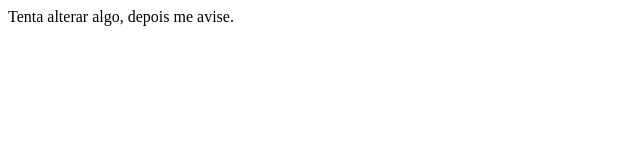
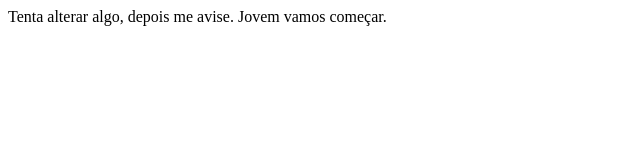
Before and after one commit to KanagiKazuya/Teste-de-trabalho-em-grupo, a plain HTML site: page index.html in a window 1280 px wide. Shown: the whole page, without its empty margins (0-640 px from the left). Drawn offline with Linux system fonts and the light colour scheme.

Commit message:
Update index.html
Alterei

```diff
--- a/index.html
+++ b/index.html
@@ -6,6 +6,7 @@
   <body>
     <p>
       Tenta alterar algo, depois me avise.
+      Jovem vamos começar.
     </p>
   </body>
 </html>
```
